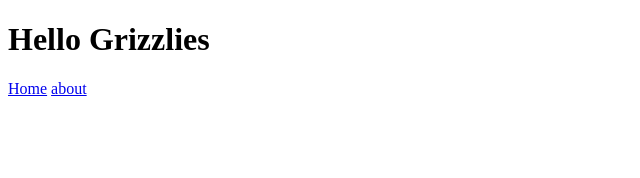
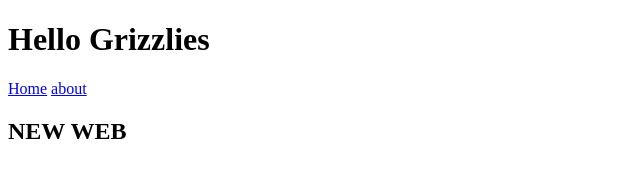
Before and after one commit to CyberGrizzlies/CyberGrizzliesWeb, a plain HTML site: page index.html in a window 1280 px wide. Shown: the whole page, without its empty margins (0-640 px from the left). Drawn offline with Linux system fonts and the light colour scheme.

Commit message:
third
h2

```diff
--- a/index.html
+++ b/index.html
@@ -11,5 +11,6 @@
         <a href="/">Home</a>
         <a href="#about">about</a>
        </nav>
+       <h2>NEW WEB</h2>
 </body>
 </html>
```
